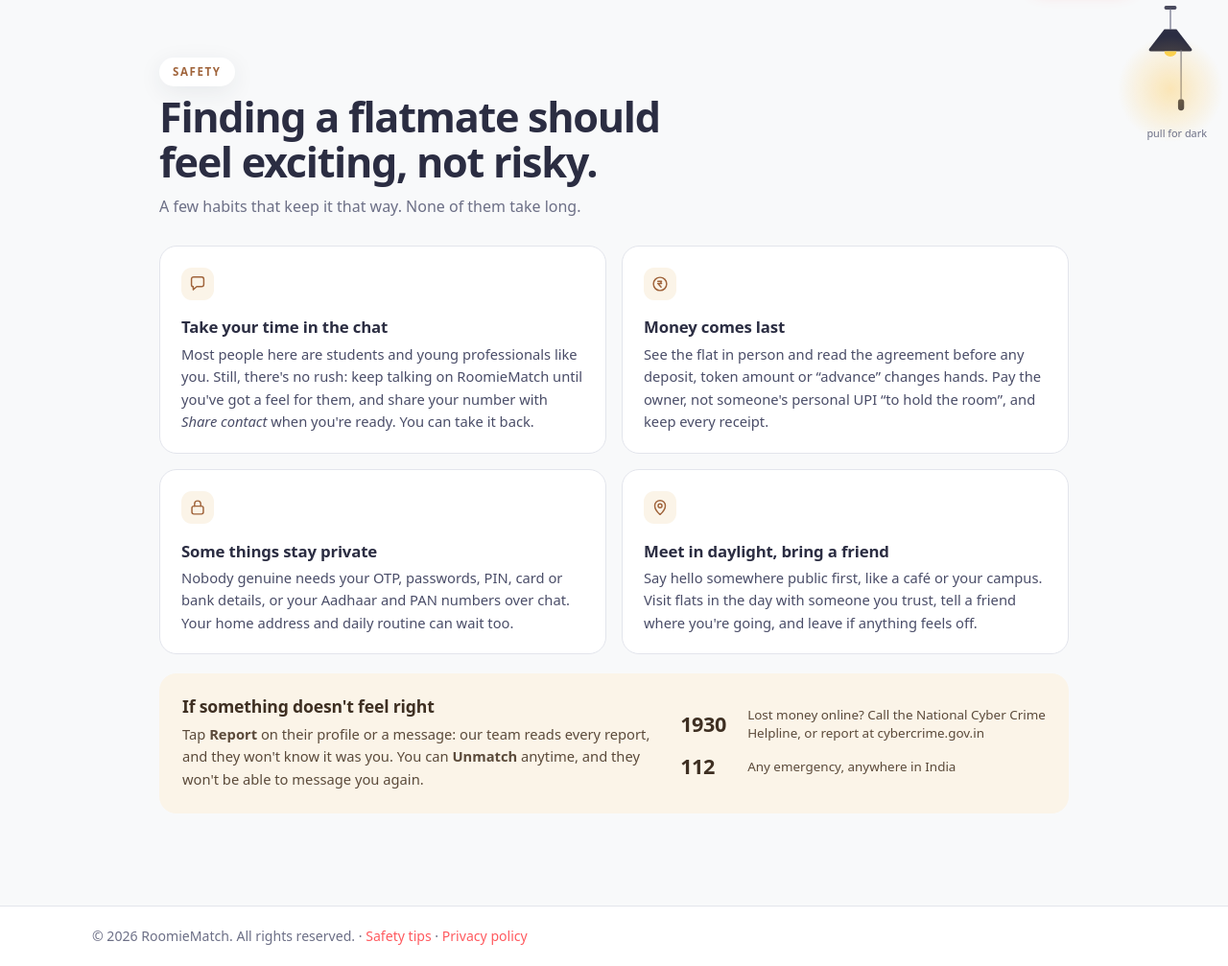
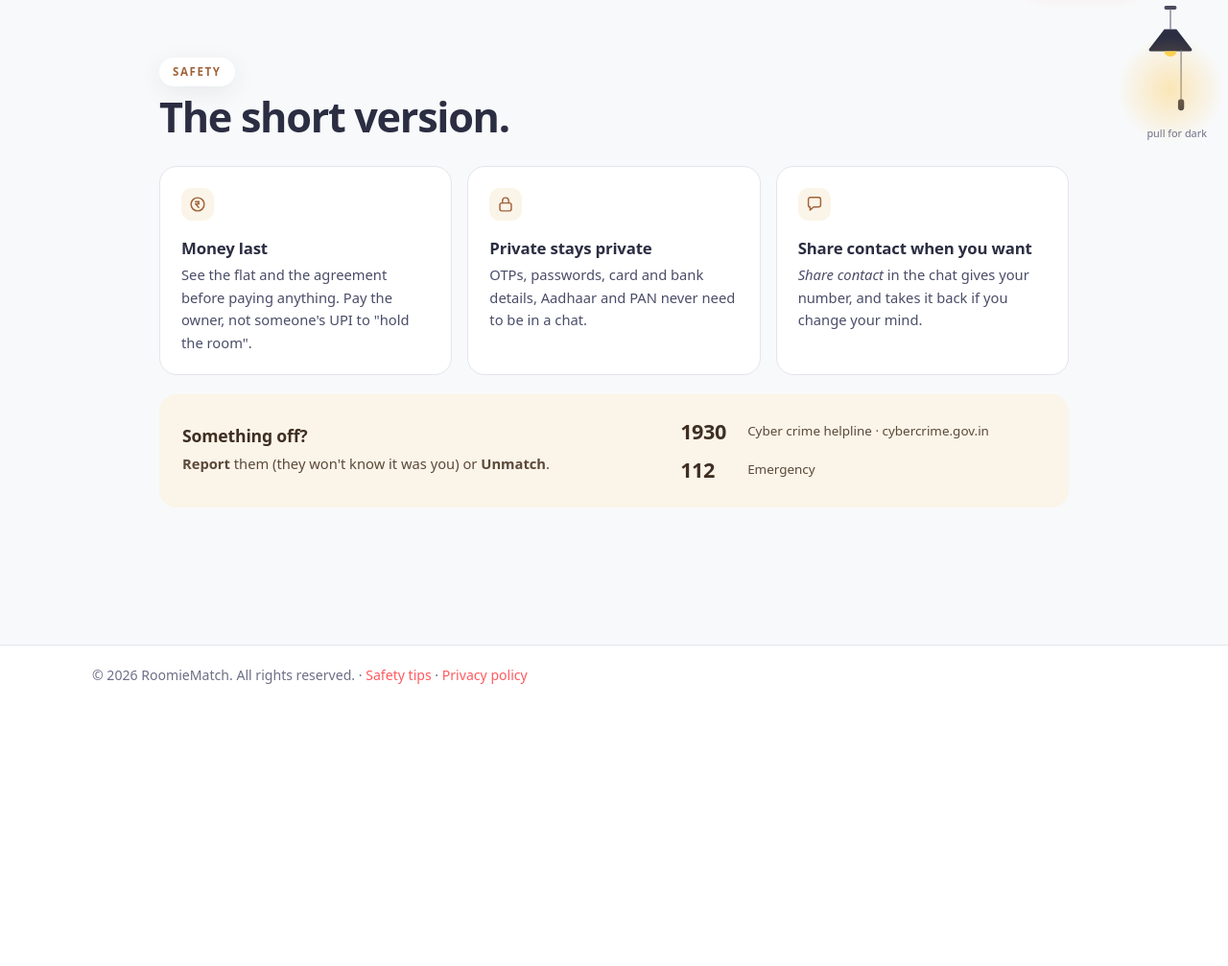
Before and after one commit to i25aaryat-collab/TEST-1, a PHP site: page /roommate-match/safety.php in a window 1280 px wide. Shown: the part 65-1072 px from the top of the page at 96% size. After the commit the page ends 778 px from the top, so only its background shows below. Run offline with PHP 8.4, Linux system fonts and the light colour scheme; some libraries are stand-ins or nearby versions.

Commit message:
Safety: shorter copy, no message scanning (pinned note + short tips page only)
Co-Authored-By: Claude Opus 5.5 <noreply@anthropic.com>
Claude-Session: https://claude.ai/code/session_017xsq8mDj58HhyYqQzrdDp6

```diff
--- a/css/style.css
+++ b/css/style.css
@@ -1316,25 +1316,13 @@ html[data-theme="dark"] .safety-shield { fill: #6B5640; }
 @keyframes safetyIn { from { opacity: 0; transform: translateY(-4px); } }
 .icon-btn { display: inline-grid; place-items: center; width: 36px; height: 36px; padding: 0; }
 
-.safety-nudge { margin: 0 12px 8px; padding: 10px 12px 10px 14px; border-radius: 14px 14px 14px 4px; background: #FBF4E8; color: #5B4A3A;
-  font-size: .84rem; display: flex; align-items: center; gap: 12px; flex-wrap: wrap; animation: safetyIn .3s var(--ease-out) both; }
-.safety-nudge[hidden] { display: none; }
-.safety-nudge p { margin: 0; flex: 1; min-width: 180px; }
-.safety-nudge strong { color: #3E2F22; }
-.safety-nudge .btn-row { gap: 6px; }
-html[data-theme="dark"] .safety-nudge { background: #2A241D; color: #CDBBA6; }
-html[data-theme="dark"] .safety-nudge strong { color: #F0E2CF; }
-
-.bubble-row.has-flag { align-content: flex-start; }
-.safety-flag { flex-basis: 100%; margin: 4px 0 2px 6px; font-size: .74rem; font-style: italic; color: #A0643B; max-width: 75%; }
-html[data-theme="dark"] .safety-flag { color: #E7B17E; }
 
 /* Safety page */
 .safety-page { max-width: 980px; padding-top: 24px; padding-bottom: 48px; }
 .safety-hero { max-width: 640px; margin: 12px 0 28px; }
 .safety-hero .eyebrow { text-transform: uppercase; letter-spacing: .14em; font-size: .72rem; font-weight: 700; color: #A0643B; margin: 0 0 8px; }
 .safety-hero h1 { font-size: clamp(1.8rem, 4.4vw, 2.7rem); letter-spacing: -.03em; line-height: 1.1; margin: 0 0 10px; text-wrap: balance; }
-.safety-grid { display: grid; grid-template-columns: repeat(2, minmax(0, 1fr)); gap: 16px; }
+.safety-grid { display: grid; grid-template-columns: repeat(3, minmax(0, 1fr)); gap: 16px; }
 @media (max-width: 680px) { .safety-grid { grid-template-columns: 1fr; } }
 .safety-tip { background: var(--white); border: 1px solid var(--border); border-radius: 18px; padding: 22px 22px 20px; }
 .safety-tip svg { width: 34px; height: 34px; padding: 6px; border-radius: 11px; background: #FBF4E8; fill: none; stroke: #A0643B; stroke-width: 1.6; stroke-linecap: round; stroke-linejoin: round; margin-bottom: 12px; }
--- a/includes/_chat_safety.php
+++ b/includes/_chat_safety.php
@@ -6,8 +6,8 @@
 ?>
 <div class="safety-strip" id="safety-card"><div class="safety-note" role="note" aria-labelledby="safety-title">
     <svg class="safety-shield" viewBox="0 0 24 24" aria-hidden="true"><path d="M12 2.5 5 5.2v5.6c0 4.5 3 8.4 7 9.7 4-1.3 7-5.2 7-9.7V5.2l-7-2.7Z"/></svg>
-    <p><strong id="safety-title">Before you get chatting</strong>
-        Keep things here until you know them a little. Never pay an advance for a flat you haven't seen, and keep your OTPs and bank details to yourself.
-        <a href="<?= e(url('safety.php')) ?>" target="_blank" rel="noopener">More tips</a></p>
+    <p><strong id="safety-title">Heads up</strong>
+        No advance before you've seen the flat. No OTPs or bank details over chat.
+        <a href="<?= e(url('safety.php')) ?>" target="_blank" rel="noopener">More</a></p>
     <button type="button" class="safety-x js-safety-close" aria-label="Hide safety note">&times;</button>
 </div></div>
--- a/safety.php
+++ b/safety.php
@@ -8,16 +8,14 @@ require_once __DIR__ . '/config/db.php';
 require_once __DIR__ . '/includes/auth_check.php';
 
 $tips = [
-    ['chat', 'Take your time in the chat', "Most people here are students and young professionals like you. Still, there's no rush: keep talking on RoomieMatch until you've got a feel for them, and share your number with <em>Share contact</em> when you're ready. You can take it back."],
-    ['coin', 'Money comes last', "See the flat in person and read the agreement before any deposit, token amount or “advance” changes hands. Pay the owner, not someone's personal UPI “to hold the room”, and keep every receipt."],
-    ['lock', 'Some things stay private', "Nobody genuine needs your OTP, passwords, PIN, card or bank details, or your Aadhaar and PAN numbers over chat. Your home address and daily routine can wait too."],
-    ['pin', 'Meet in daylight, bring a friend', "Say hello somewhere public first, like a café or your campus. Visit flats in the day with someone you trust, tell a friend where you're going, and leave if anything feels off."],
+    ['coin', 'Money last', 'See the flat and the agreement before paying anything. Pay the owner, not someone\'s UPI to "hold the room".'],
+    ['lock', 'Private stays private', 'OTPs, passwords, card and bank details, Aadhaar and PAN never need to be in a chat.'],
+    ['chat', 'Share contact when you want', "<em>Share contact</em> in the chat gives your number, and takes it back if you change your mind."],
 ];
 $icons = [
     'chat' => '<path d="M5 6.5A2.5 2.5 0 0 1 7.5 4h9A2.5 2.5 0 0 1 19 6.5v6a2.5 2.5 0 0 1-2.5 2.5H11l-4 3.5V15h0A2 2 0 0 1 5 13Z"/>',
     'coin' => '<circle cx="12" cy="12" r="7.5"/><path d="M9.5 9h4.2M9.5 11.5h4.2M12 9c1.6 0 1.6 2.5 0 2.5H9.6l3.6 4"/>',
     'lock' => '<rect x="5.5" y="10.5" width="13" height="9" rx="2.2"/><path d="M8.5 10.5V8a3.5 3.5 0 0 1 7 0v2.5"/>',
-    'pin'  => '<path d="M12 20s-6-5.2-6-10a6 6 0 0 1 12 0c0 4.8-6 10-6 10Z"/><circle cx="12" cy="10" r="2.2"/>',
 ];
 
 $pageTitle = 'Safety tips';
@@ -26,8 +24,7 @@ require __DIR__ . '/includes/header.php';
 <div class="container safety-page">
     <header class="safety-hero">
         <p class="eyebrow">Safety</p>
-        <h1>Finding a flatmate should feel exciting, not risky.</h1>
-        <p class="muted">A few habits that keep it that way. None of them take long.</p>
+        <h1>The short version.</h1>
     </header>
 
     <div class="safety-grid">
@@ -42,12 +39,12 @@ require __DIR__ . '/includes/header.php';
 
     <section class="safety-help">
         <div>
-            <h2>If something doesn't feel right</h2>
-            <p>Tap <strong>Report</strong> on their profile or a message: our team reads every report, and they won't know it was you. You can <strong>Unmatch</strong> anytime, and they won't be able to message you again.</p>
+            <h2>Something off?</h2>
+            <p><strong>Report</strong> them (they won't know it was you) or <strong>Unmatch</strong>.</p>
         </div>
         <div class="safety-numbers">
-            <div><span>1930</span>Lost money online? Call the National Cyber Crime Helpline, or report at cybercrime.gov.in</div>
-            <div><span>112</span>Any emergency, anywhere in India</div>
+            <div><span>1930</span>Cyber crime helpline · cybercrime.gov.in</div>
+            <div><span>112</span>Emergency</div>
         </div>
     </section>
 </div>
```
Also changed, not shown: js/chat-safety.js (+3 -72 lines).
